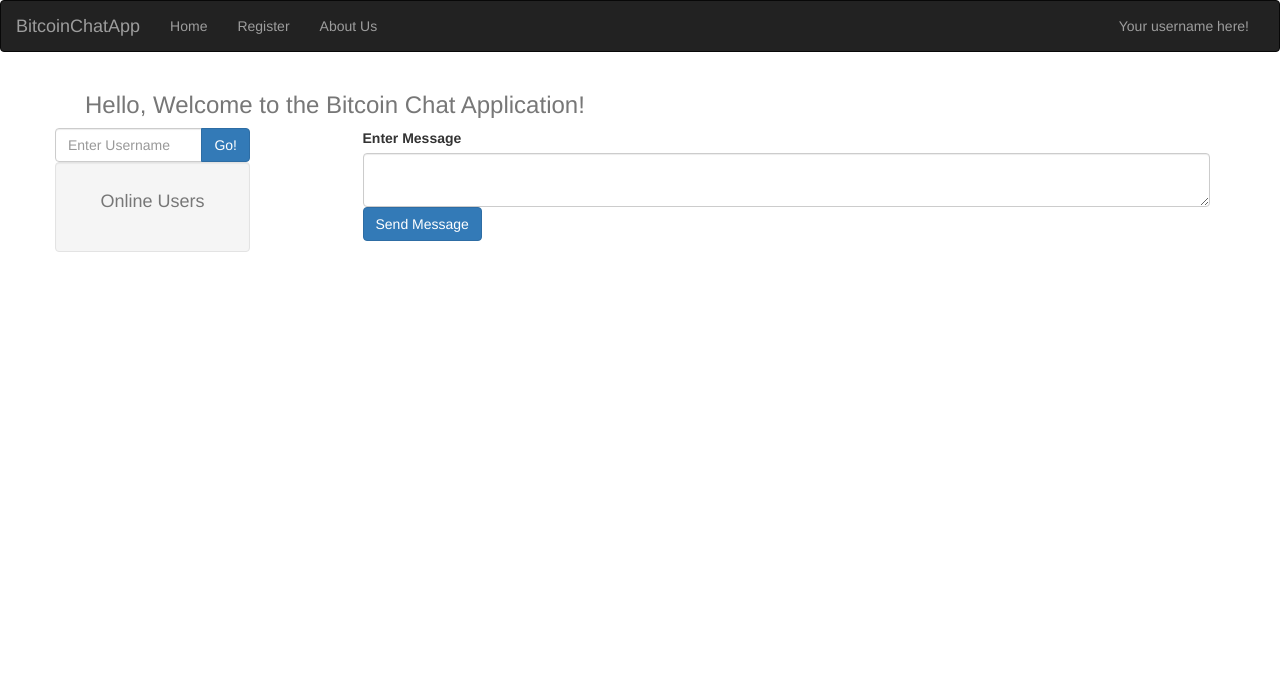
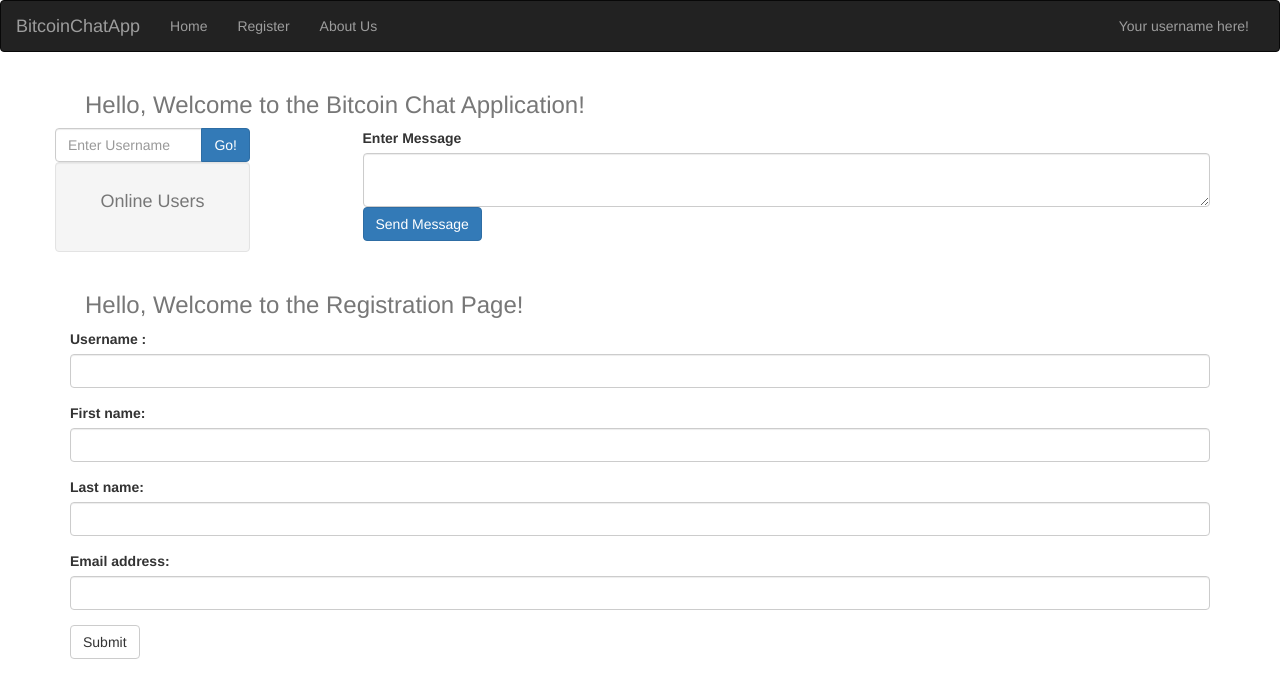
Before and after one commit to AnmolTomer/bitcoinChatApp, a website: page public/index.htm in a window 1280 px wide. Drawn offline with nearby package versions, Linux system fonts and the light colour scheme.

Commit message:
Add form and register new user section html syntax.

```diff
--- a/public/index.htm
+++ b/public/index.htm
@@ -89,6 +89,39 @@
             <!--END MAIN ROW  -->
 
         </div>
+        <!--*************END HOME PAGE************************************************************************************ -->
+
+        <!--*************BEGIN REGISTER PAGE************************************************************************************ -->
+
+        <div class="page" id=regPage>
+            <!--header-->
+            <header class="container header">
+                <h3 class="text-muted"
+                id="regHeader">Hello<span id="fNameSpan2"></span><span id="lNameSpan2"></span>, Welcome to the Registration Page!</h3>
+            </header>
+            <!-- END HEADER -->
+
+            <form id="inputForm">
+                <div class="form-group">
+                    <label for="userName">Username : </label>
+                    <input type="text" class="form-control" id="userName">
+                </div>
+                <div class="form-group">
+                        <label for="fName">First name:</label>
+                        <input type="text" class="form-control" id="fName">
+                    </div>
+                    <div class="form-group">
+                        <label for="lName">Last name:</label>
+                        <input type="text" class="form-control" id="lName">
+                    </div>
+                    <div class="form-group">
+                        <label for="email">Email address:</label>
+                        <input type="email" class="form-control" id="email">
+                    </div>
+                    <button type="submit" id = "submit_btn" class="btn btn-default">Submit</button>
+            </form>
+            </div>
+            <!--*************END REGISTER PAGE************************************************************************************ -->
     </main>
 </body>
 </html>
```
